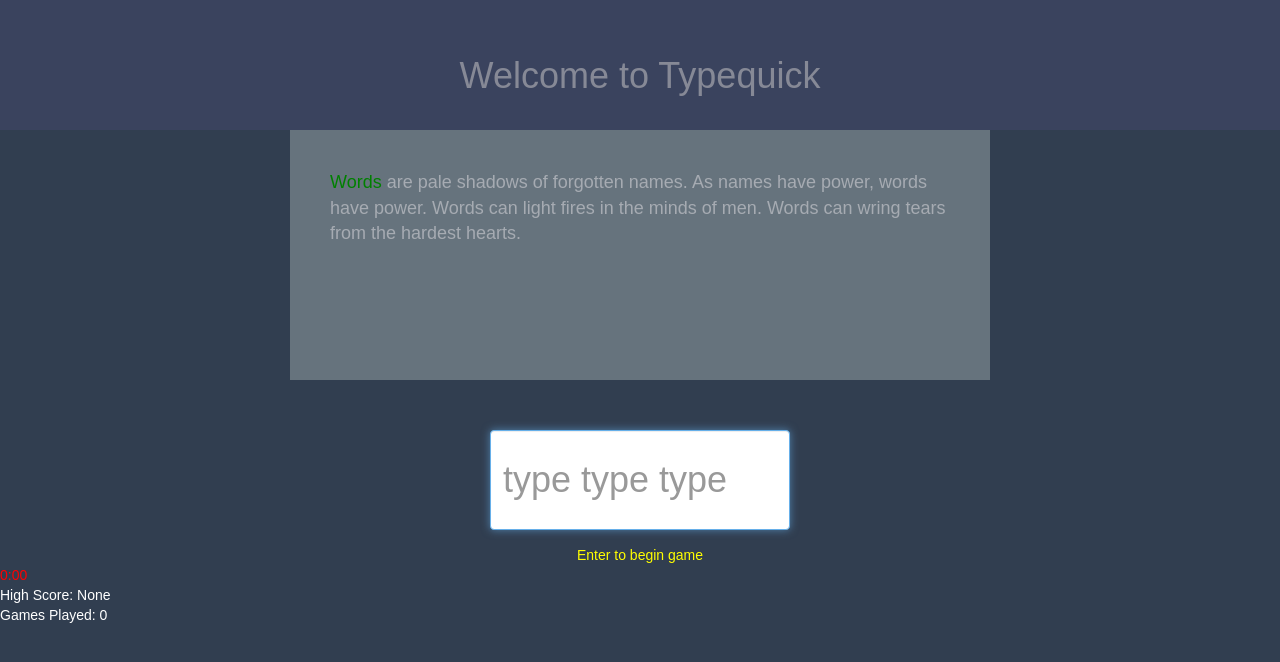
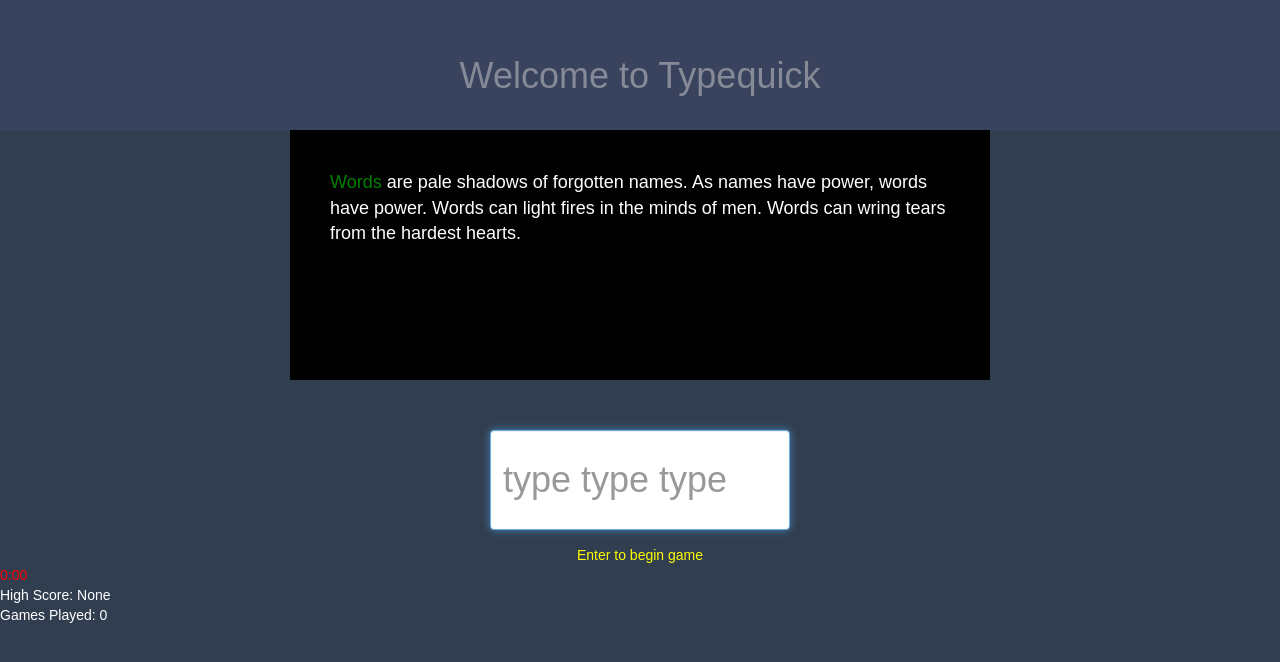
Before and after one commit to breyerjs/typequick, a React (Create React App) app: page / in a window 1280 px wide. Shown: the top 662 px of the page. Built offline with nearby package versions, Linux system fonts and the light colour scheme.

Commit message:
Prevent race condition

```diff
--- a/src/components/TypePane.js
+++ b/src/components/TypePane.js
@@ -20,8 +20,7 @@ class TypePane extends Component {
             value={this.state.value}
             placeholder="type type type"
             onKeyDown={this.handleKeyDowns.bind(this)}
-            onChange={this.handleChange.bind(this)}
-            onKeyUp={this.validateAnswer.bind(this)}
+            onInput={this.handleChange.bind(this)}
           />
         </FormGroup>
       </form>
@@ -35,19 +34,14 @@ class TypePane extends Component {
     else if (this.props.countingDown){
       return;
     }
-    this.setState({value: textbox.target.value});
-  }
-  validateAnswer(){
-    // Normally, end a 'word' when user adds the space
-    if (this.valueCorrect() && ! this.props.wordkeeper.isLastWord){
-      this.setState({value: ""});
-      this.props.wordCompletionFunction();
-    }
-    // On the last word, end when the user finishes the word.
-    else if (this.valueCorrect() && this.props.wordkeeper.isLastWord){
-          this.setState({value: ""});
-          this.props.wordCompletionFunction();
-    }
+    // using a callback here prevents a race condition when checking the answer
+    this.setState({value: textbox.target.value}, () => {
+      if (this.valueCorrect()){
+        this.setState({value: ""});
+        this.props.wordCompletionFunction();
+      }
+    });
+
   }
   handleKeyDowns(e){
     // Weird bug in react events seems to require preventing default separately.
@@ -67,9 +61,11 @@ class TypePane extends Component {
     }
   }
   valueCorrect(){
+    // Normally, end a 'word' when user adds the space
     if (! this.props.wordkeeper.isLastWord){
       return this.state.value === this.props.wordkeeper.words[this.props.wordkeeper.currentWord] + " ";
     }
+    // On the last word, end when the user finishes the word.
     else{
       return this.state.value === this.props.wordkeeper.words[this.props.wordkeeper.currentWord];
     }
--- a/src/css/App.css
+++ b/src/css/App.css
@@ -29,13 +29,15 @@ light grey: #A6ABB2
   margin: auto;
   height: 250px;
   width: 700px;
-  background-color: #66737D;
+  /*background-color: #66737D;*/
+  background-color: black;
 }
 
 .view-pane-words{
   padding: 40px;
   font-size: 18px;
-  color: #A6ABB2;
+  /*color: #A6ABB2;*/
+  color: white;
 }
 
 .type-pane{
```
